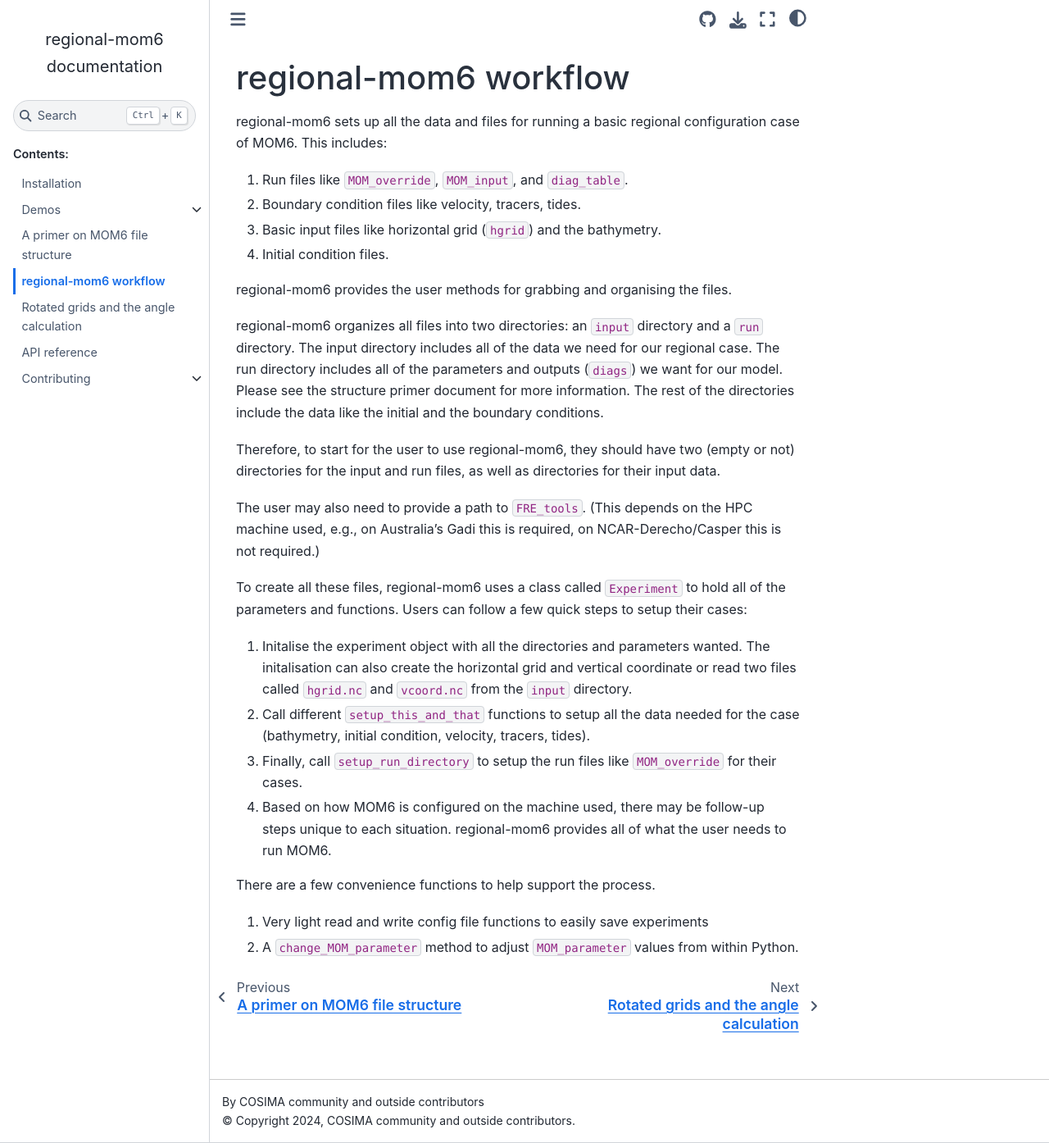
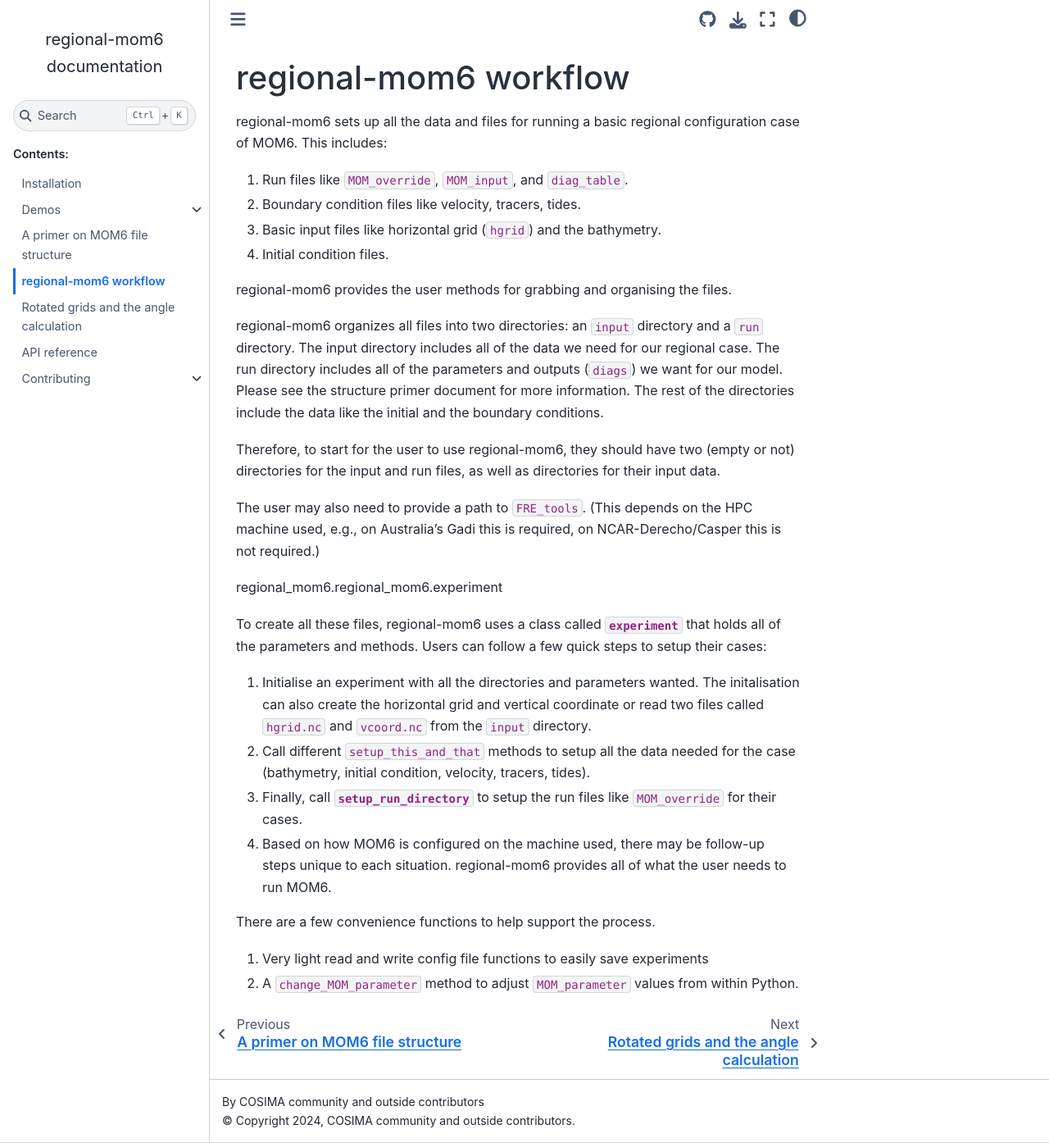
Before and after one commit to COSIMA/regional-mom6, a Sphinx documentation site: the page built from docs/regional-mom6-workflow.md, in a window 1280 px wide and 1394 px high. Shown: the whole window at 82% size. Built offline with Sphinx 7.4.7 and the Sphinx Book theme 1.1.4, drawn with Linux system fonts in a browser that asks for light colours; pages that are not in the unit, such as notebooks, are missing from menus.

Commit message:
more proper links to docstrings

```diff
--- a/docs/regional-mom6-workflow.md
+++ b/docs/regional-mom6-workflow.md
@@ -17,11 +17,13 @@
 
 The user may also need to provide a path to ``FRE_tools``. (This depends on the HPC machine used, e.g., on Australia's Gadi this is required, on NCAR-Derecho/Casper this is not required.)
 
-To create all these files, regional-mom6 uses a class called ``Experiment`` to hold all of the parameters and functions. Users can follow a few quick steps to setup their cases:
-1. Initalise the experiment object with all the directories and parameters wanted. The initalisation can also create the horizontal grid and vertical coordinate or read two files called ``hgrid.nc`` and ``vcoord.nc`` from the ``input`` directory.
-2. Call different ``setup_this_and_that`` functions to setup all the data needed for the case (bathymetry, initial condition, velocity, tracers, tides).
-3. Finally, call ``setup_run_directory`` to setup the run files like ``MOM_override`` for their cases.
-4. Based on how MOM6 is configured on the machine used, there may be follow-up steps unique to each situation. regional-mom6 provides all of what the user needs to run MOM6.
+regional_mom6.regional_mom6.experiment
+
+To create all these files, regional-mom6 uses a class called {meth}`experiment <regional_mom6.regional_mom6.experiment>` that holds all of the parameters and methods. Users can follow a few quick steps to setup their cases:
+1. Initialise an experiment with all the directories and parameters wanted. The initalisation can also create the horizontal grid and vertical coordinate or read two files called ``hgrid.nc`` and ``vcoord.nc`` from the ``input`` directory.
+2. Call different ``setup_this_and_that`` methods to setup all the data needed for the case (bathymetry, initial condition, velocity, tracers, tides).
+3. Finally, call {meth}`setup_run_directory <regional_mom6.regional_mom6.experiment.setup_run_directory>` to setup the run files like ``MOM_override`` for their cases.
+1. Based on how MOM6 is configured on the machine used, there may be follow-up steps unique to each situation. regional-mom6 provides all of what the user needs to run MOM6.
 
 There are a few convenience functions to help support the process.
 1. Very light read and write config file functions to easily save experiments
```
Also changed, not shown: docs/mom6-file-structure-primer.md (+9 -10 lines).
